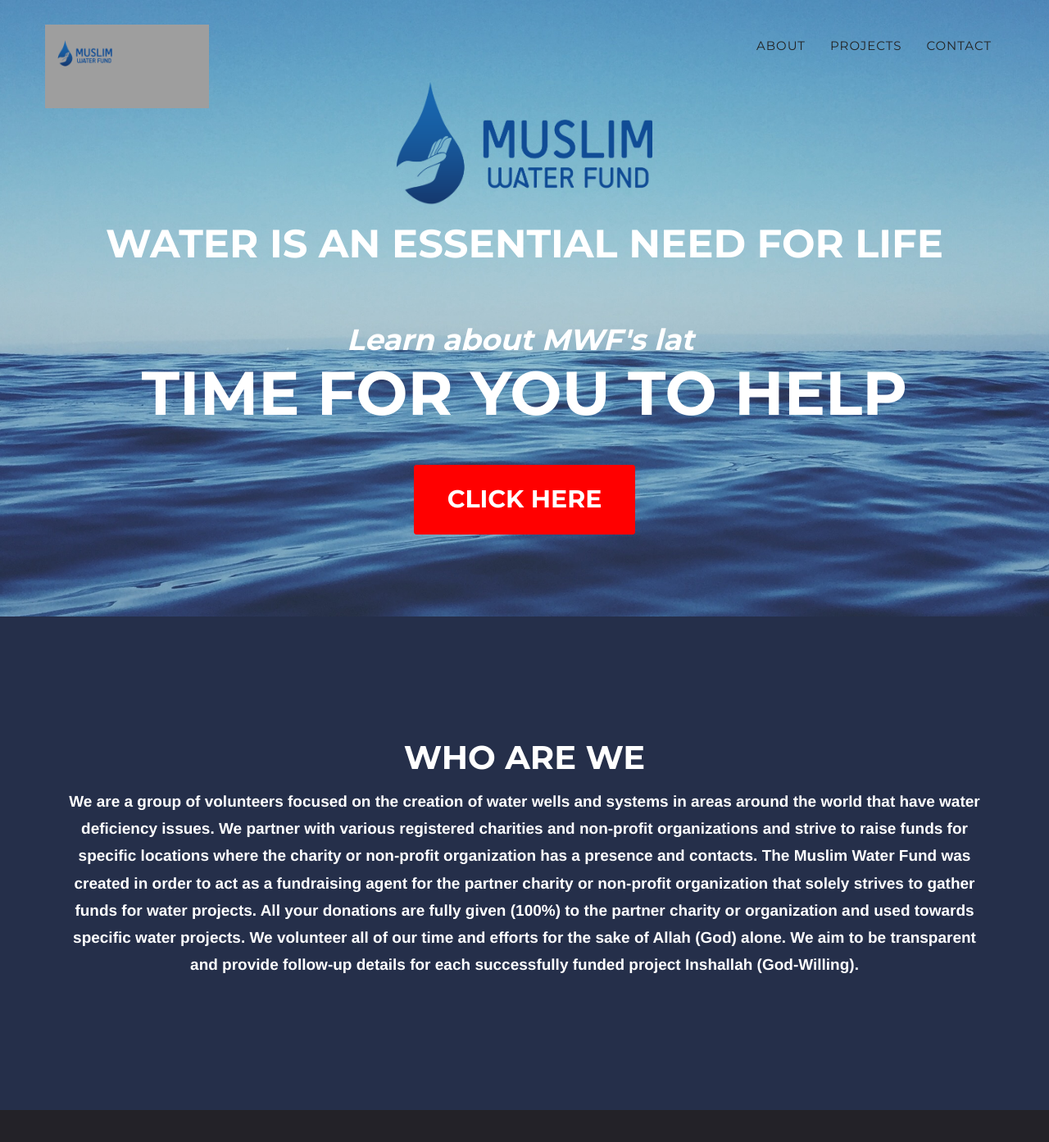
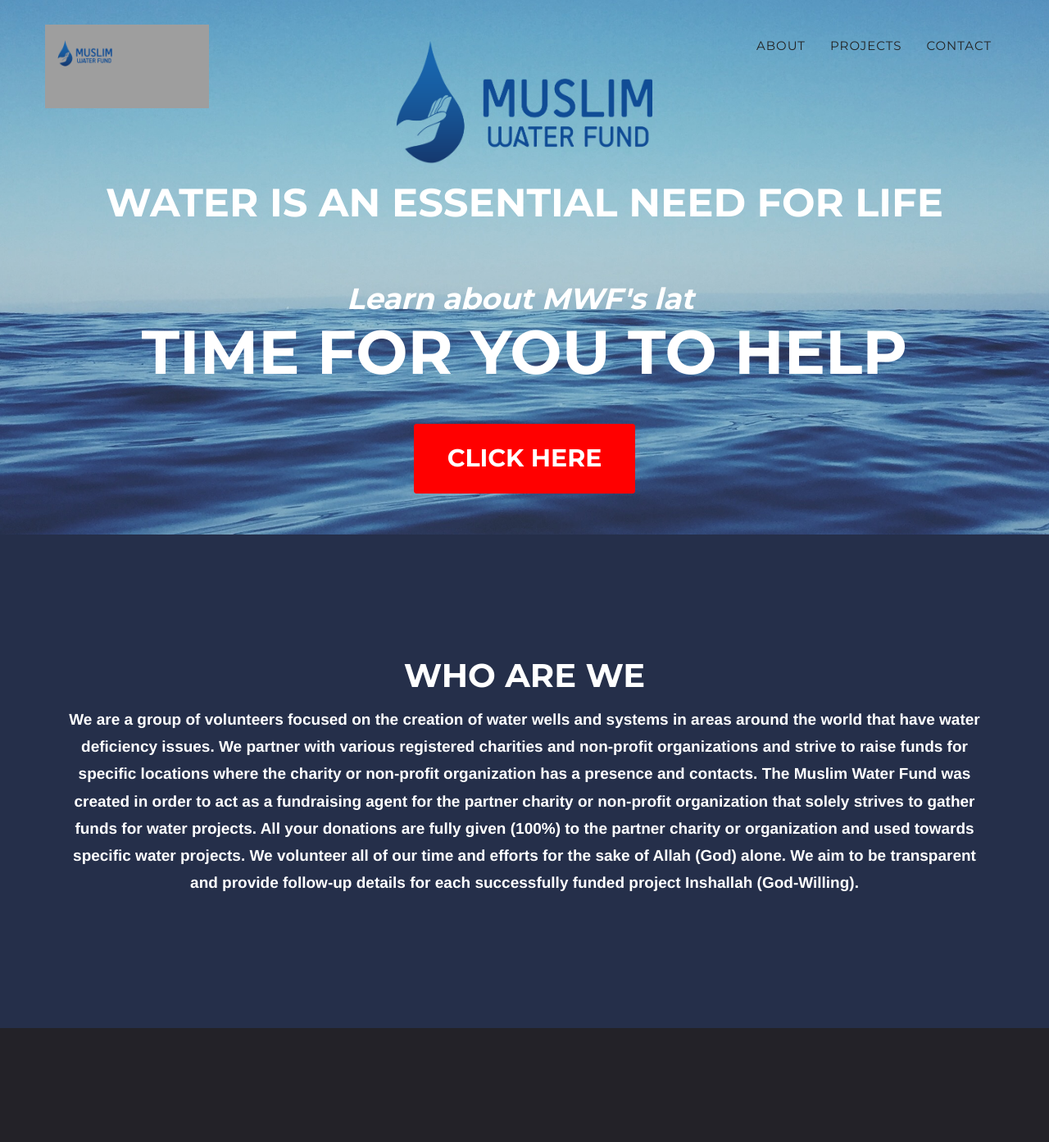
Before and after one commit to mwfgithub/mwfgithub.github.io, a Jekyll site: the page built from index.html, in a window 1280 px wide and 1400 px high. Shown: the top 1393 px of the window at 82% size. Built offline with Jekyll 4.4.1, drawn with Linux system fonts in a browser that asks for light colours; some web fonts are replaced; grey boxes are pictures that could not be loaded.

Commit message:
Updated agency.css

```diff
--- a/_includes/css/agency.css
+++ b/_includes/css/agency.css
@@ -357,8 +357,8 @@ header .intro-text .intro-heading {
 
 @media(min-width:768px) {
     header .intro-text {
-        padding-top: 100px;
-        padding-bottom: 100px;
+        padding-top: 50px;
+        padding-bottom: 50px;
     }
 
     header .intro-text .intro-lead-in {
@@ -380,7 +380,7 @@ header .intro-text .intro-heading {
 }
 
 section {
-    padding: 50px 0;
+    padding: 100px 0;
 }
 
 section h2.section-heading {
```
